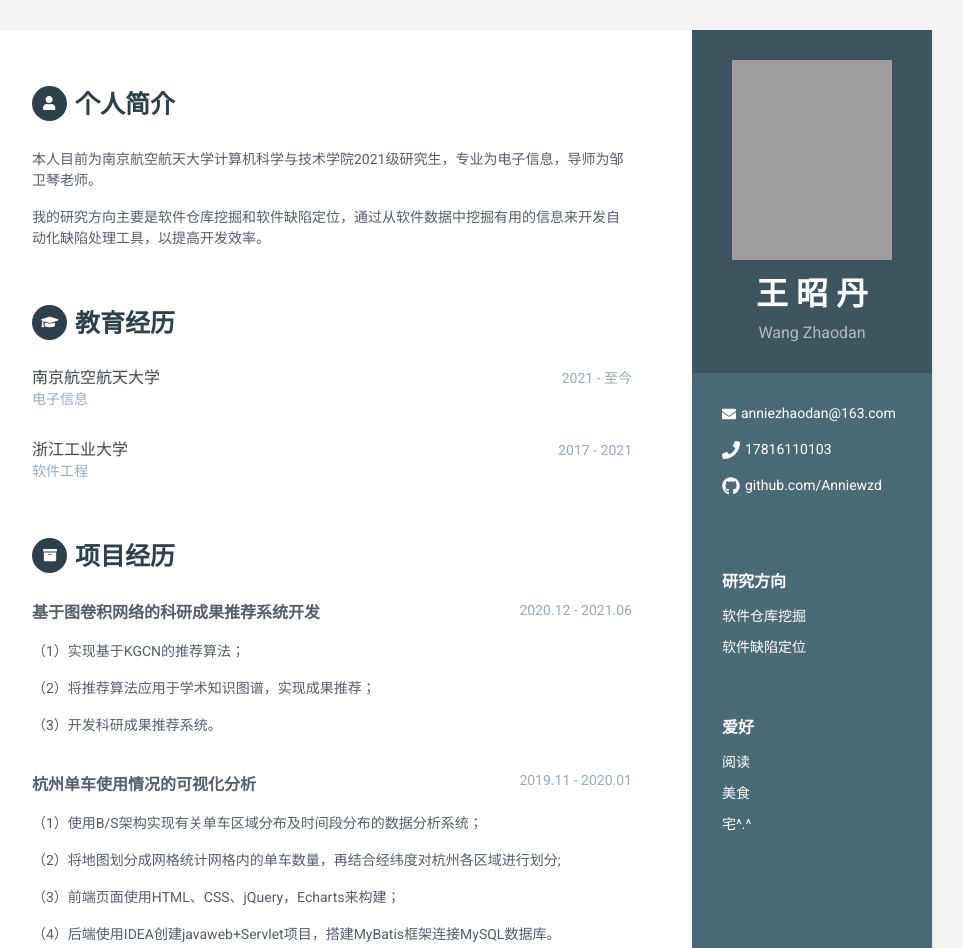
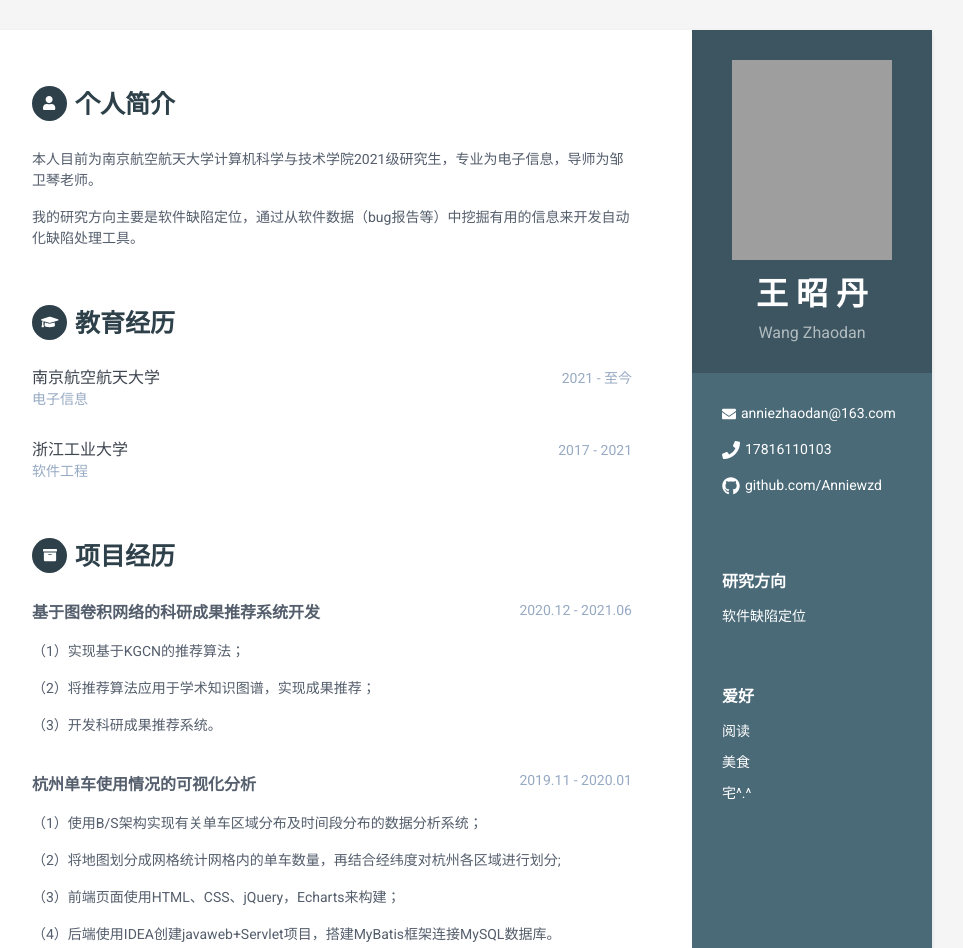
Before and after one commit to Anniewzd/anniewzd.github.io, a plain HTML site: page index.html in a window 1280 px wide. Shown: the top 948 px of the page, without its empty margins (188-1151 px from the left). Drawn offline with Linux system fonts and the light colour scheme; grey boxes are pictures that could not be loaded.

Commit message:
homepage

```diff
--- a/index.html
+++ b/index.html
@@ -1,7 +1,7 @@
 <!DOCTYPE html>
 <html lang="en">
 <head>
-<title>anniewzd</title>
+<title>anniewzd的个人主页</title>
 
 <!-- Meta -->
 <meta charset="utf-8">
@@ -55,10 +55,7 @@
 		<div class="languages-container container-block">
 			<h2 class="container-block-title">研究方向</h2>
 			<ul class="list-unstyled interests-list">
-				<li>软件仓库挖掘
-					<!-- <span class="lang-desc">(主要)</span> -->
-				</li>
-				<li>软件缺陷定位</li>
+				<li>软件缺陷定位</li><!-- <span class="lang-desc">(主要)</span> -->
 			</ul>
 		</div><!--//interests-->
 
@@ -79,7 +76,7 @@
 			<h2 class="section-title"><span class="icon-holder"><i class="fas fa-user"></i></span><strong>个人简介</strong></h2>
 			<div class="summary">
 				<p>本人目前为南京航空航天大学计算机科学与技术学院2021级研究生，专业为电子信息，导师为邹卫琴老师。</p>
-				<p>我的研究方向主要是软件仓库挖掘和软件缺陷定位，通过从软件数据中挖掘有用的信息来开发自动化缺陷处理工具，以提高开发效率。</p>
+				<p>我的研究方向主要是软件缺陷定位，通过从软件数据（bug报告等）中挖掘有用的信息来开发自动化缺陷处理工具。</p>
 			</div><!--//summary-->
 		</section><!--//section-->
 
```
